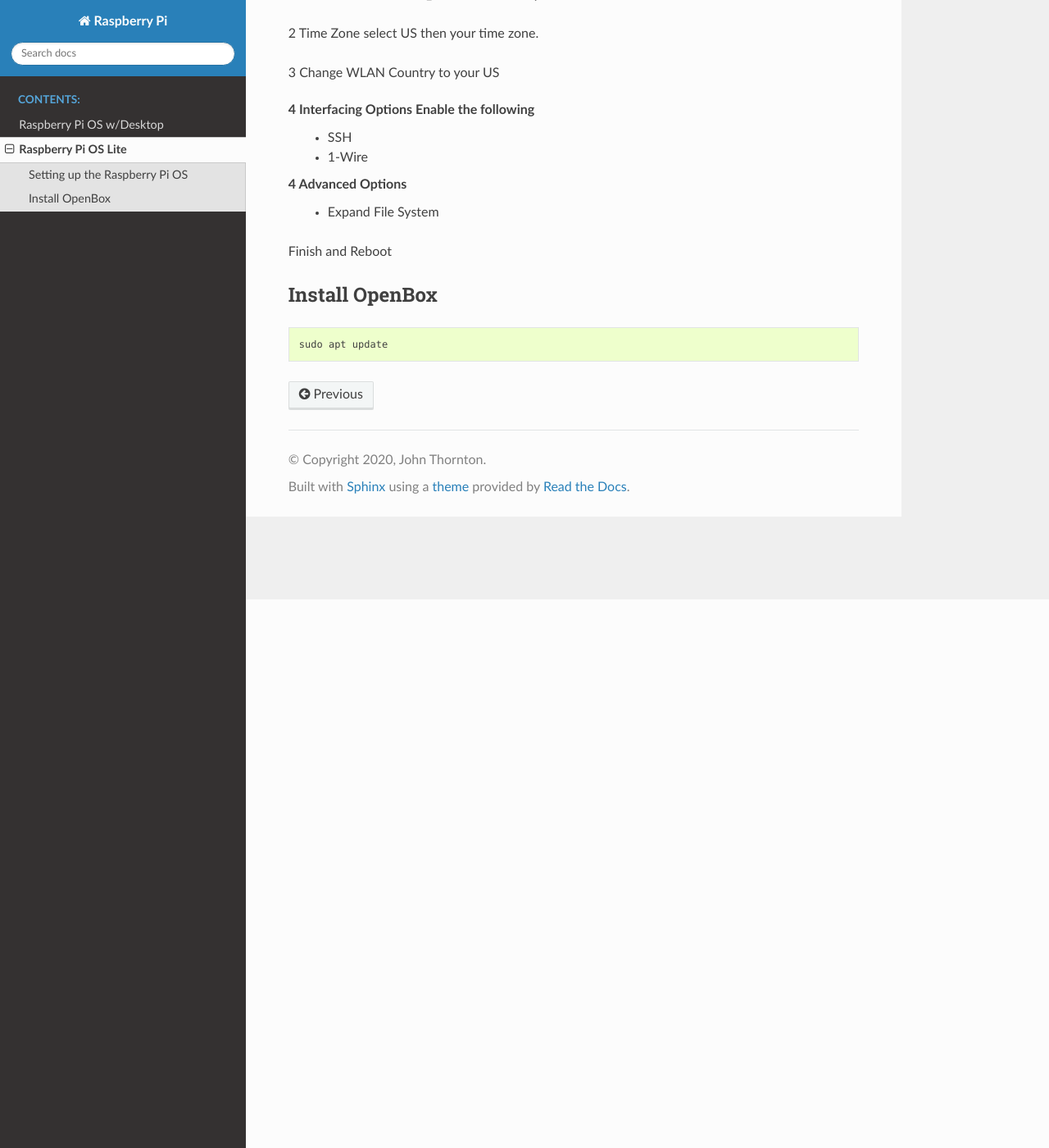
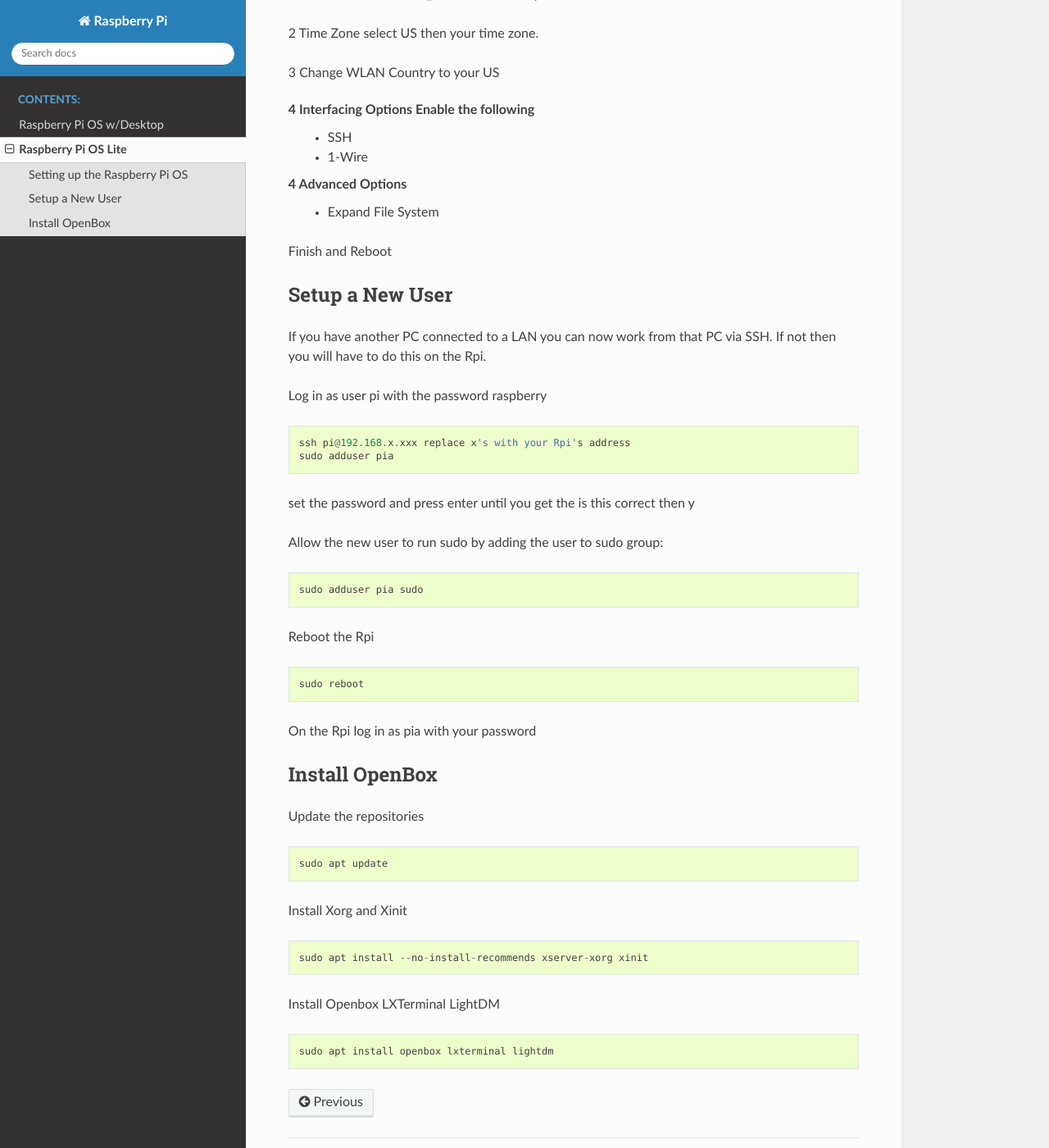
Before and after one commit to jethornton/rpi, a Sphinx documentation site: the page built from docs/source/lite-install.rst, in a window 1280 px wide and 1400 px high, scrolled down 669 px. Shown: the whole window at 82% size. Built offline with Sphinx 7.4.7 and the Read the Docs theme 2.0.0, drawn with Linux system fonts in a browser that asks for light colours.

Commit message:
add more content

```diff
--- a/docs/source/lite-install.rst
+++ b/docs/source/lite-install.rst
@@ -41,11 +41,48 @@
 
 Finish and Reboot
 
+Setup a New User
+----------------
+
+If you have another PC connected to a LAN you can now work from that PC via SSH.
+If not then you will have to do this on the Rpi.
+
+Log in as user pi with the password raspberry
+::
+
+  ssh pi@192.168.x.xxx replace x's with your Rpi's address
+  sudo adduser pia
+
+set the password and press enter until you get the is this correct then y
+
+Allow the new user to run sudo by adding the user to sudo group:
+::
+
+  sudo adduser pia sudo
+
+Reboot the Rpi
+::
+
+  sudo reboot
+
+On the Rpi log in as pia with your password
+
 
 
 Install OpenBox
 ---------------
 
+Update the repositories
 ::
 
   sudo apt update
+
+Install Xorg and Xinit
+::
+
+  sudo apt install --no-install-recommends xserver-xorg xinit
+
+Install Openbox LXTerminal LightDM
+::
+
+  sudo apt install openbox lxterminal lightdm
```
